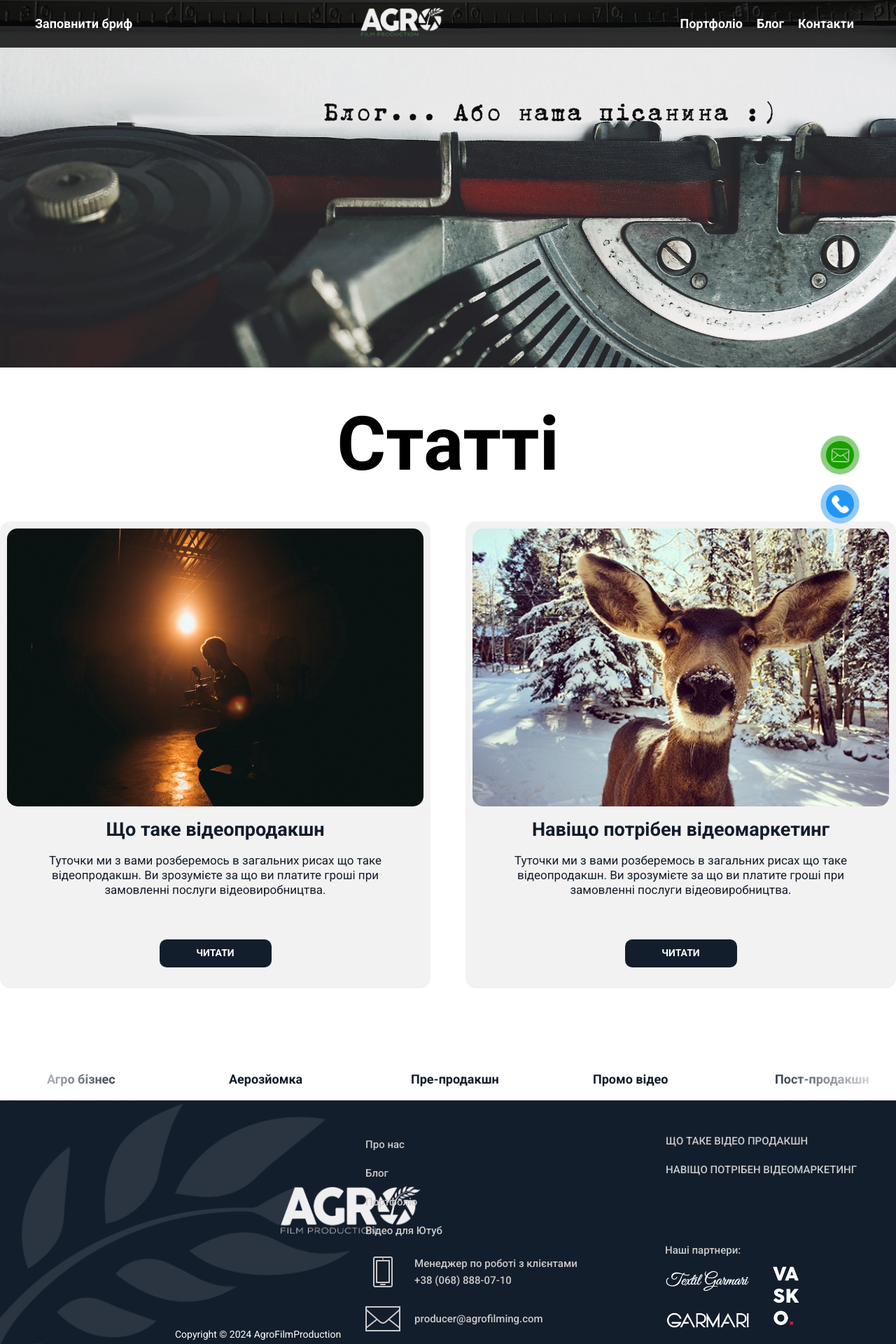
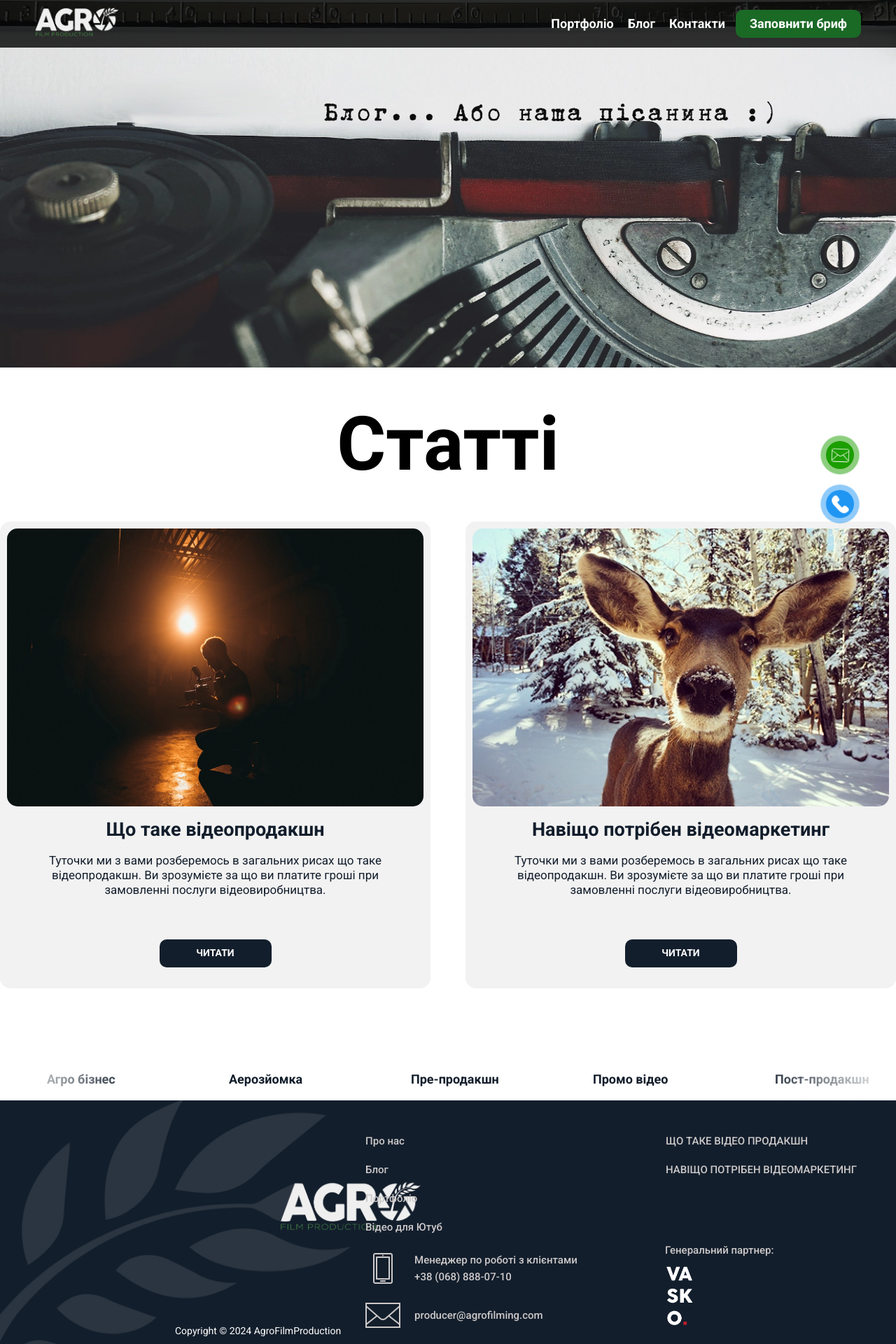
Before and after one commit to agrofilming/agrofilming-next, a Next.js app: page /blog in a window 1280 px wide. Shown: the top 1920 px of the page at 70% size. Built offline with nearby package versions, Linux system fonts and the light colour scheme.

Commit message:
add swiper, refactor header, partners, projects

```diff
--- a/package.json
+++ b/package.json
@@ -21,7 +21,7 @@
     "react-dom": "^18",
     "react-hook-form": "^7.51.4",
     "sass": "^1.71.0",
-    "swiper": "^11.0.6"
+    "swiper": "^11.1.3"
   },
   "devDependencies": {
     "@types/node": "^20",
--- a/src/components/Button/index.module.scss
+++ b/src/components/Button/index.module.scss
@@ -30,7 +30,25 @@
   }
 
   &:hover {
-    background-color: v.$color-red;
+    background-color: v.$color-dark-green;
+  }
+}
+
+.green {
+  @include m.typography(var(--btn-fontSize), 17px, var(--btn-fontWeight), v.$color-white);
+  background-color: v.$color-dark-green;
+  border: none;
+  text-transform: uppercase;
+  padding: 0 20px;
+
+  &.disabled {
+    opacity: 0.5;
+    cursor: not-allowed;
+  }
+
+  &:hover {
+    @include m.typography(var(--btn-fontSize), 17px, var(--btn-fontWeight), v.$color-dark-green);
+    background-color: v.$color-cream;
   }
 }
 
--- a/src/components/Button/interfaces.ts
+++ b/src/components/Button/interfaces.ts
@@ -1,7 +1,7 @@
 import { ButtonHTMLAttributes, ReactNode } from 'react';
 
 export interface IButtonProps extends ButtonHTMLAttributes<HTMLButtonElement> {
-  variant?: 'contained' | 'outlined';
+  variant?: 'contained' | 'outlined' | 'green';
   children: ReactNode;
   height?: string;
   width?: string;
--- a/src/containers/Footer/index.tsx
+++ b/src/containers/Footer/index.tsx
@@ -2,9 +2,7 @@ import Image from 'next/image';
 import Link from 'next/link';
 
 import logo from '@/assets/images/footer-logo-leaf.png';
-import logoSolo from '@/assets/images/footer-logo-solo-grey.png';
-import garmari from '@/assets/images/Garmari.png';
-import textil from '@/assets/images/textil.png';
+import logoSolo from '@/assets/images/footer-logo-solo.png';
 import vasko from '@/assets/images/vasko.png';
 
 import styles from './index.module.scss';
@@ -38,16 +36,8 @@ export const Footer = () => {
           <Link href="/blog/post/2">НАВІЩО ПОТРІБЕН ВІДЕОМАРКЕТИНГ</Link>
         </div>
         <div className={styles.partners}>
-          <p>Наші партнери:</p>
+          <p>Генеральний партнер:</p>
           <div className={styles['partners-items']}>
-            <div className={styles.garmari}>
-              <Link href="http://instagram.com/garmari2020" target="_blank">
-                <Image src={garmari} alt="garmari" />
-              </Link>
-              <Link href="https://garmari.web.app" target="_blank">
-                <Image src={textil} alt="garmari" />
-              </Link>
-            </div>
             <div className={styles.vasko}>
               <Link href="https://www.vasko.media/" target="_blank">
                 <Image src={vasko} alt="garmari" />
--- a/src/containers/Header/index.module.scss
+++ b/src/containers/Header/index.module.scss
@@ -11,13 +11,23 @@
   .nav {
     @include m.flex(0, center, space-between);
 
-    a {
+    > a {
       padding: 10px;
 
       &:hover {
         padding-bottom: 7px;
         color: v.$color-green;
-        border-bottom: 3px solid v.$color-green;
+        border-bottom: 3px solid v.$color-dark-green;
+      }
+    }
+
+    button {
+      margin-left: 5px;
+
+      &:hover {
+        > a {
+          color: v.$color-dark-green;
+        }
       }
     }
   }
--- a/src/containers/Header/index.tsx
+++ b/src/containers/Header/index.tsx
@@ -4,17 +4,21 @@ import Link from 'next/link';
 import logo from '@/assets/images/logo.png';
 
 import styles from './index.module.scss';
+import { Button } from '@/components';
 
 export const Header = () => (
   <header className={styles.container}>
-    <Link href="/brief">Заповнити бриф </Link>
     <Link href="/">
       <Image src={logo} alt="logo" />
     </Link>
+
     <div className={styles.nav}>
       <Link href="/#portfolio">Портфоліо</Link>
       <Link href="/blog">Блог</Link>
       <Link href="/#contacts">Контакти</Link>
+      <Button variant={'green'}>
+        <Link href="/brief">Заповнити бриф </Link>
+      </Button>
     </div>
   </header>
 );
--- a/src/containers/HomePage/containers/HomeTitle/index.tsx
+++ b/src/containers/HomePage/containers/HomeTitle/index.tsx
@@ -8,7 +8,7 @@ export const HomeTitle = () => {
   const [modalOpen, setModalOpen] = useState(false);
   return (
     <section className={styles.container}>
-      <p>ВІДЕОПРОДАКШН ПОВНОГО ЦИКЛУ. ПРАЦЮЄМО В УКРАЇНІ</p>
+      <p>ВІДЕОПРОДАКШН ПОВНОГО ЦИКЛУ. ПРАЦЮЄМО В УКРАЇНІ ТА ЗА ЇЇ МЕЖАМИ</p>
       <h1>
         СТВОРЮЄМО <br /> ВІДЕО <br /> <span>ДЛЯ АГРОБІЗНЕСУ</span>
       </h1>
--- a/src/containers/HomePage/containers/OurPartners/index.module.scss
+++ b/src/containers/HomePage/containers/OurPartners/index.module.scss
@@ -8,7 +8,7 @@
   background-size: contain;
   background-position: center;
   background-repeat: no-repeat;
-  padding-top: 120px;
+  padding: 120px 150px 0;
 
   .top-block {
     @include m.flex(30px, center, space-between);
@@ -31,5 +31,10 @@
   .partners {
     width: 100%;
     @include m.flex(10px, center, center);
+
+    .swiper-container {
+      width: 80%;
+      padding: 0 60px;
+    }
   }
 }
--- a/src/containers/HomePage/containers/OurProjects/component/Project/index.module.scss
+++ b/src/containers/HomePage/containers/OurProjects/component/Project/index.module.scss
@@ -2,20 +2,32 @@
 @use '@/styles/mixins' as m;
 
 .container {
-  width: 300px;
+  width: 25vw;
   height: auto;
   position: relative;
 
   img {
     width: 100%;
-    height: auto;
-    border-radius: 15px;
+    height: 100%;
+  }
+
+  &::after {
+    content: '';
+    position: absolute;
+    top: 0;
+    left: 0;
+    width: 100%;
+    height: 100%;
+    background-color: v.$color-dark-blue;
+    opacity: 0;
+    z-index: 1;
+    transition: 1s ease all;
   }
 
   .hover {
     position: absolute;
     width: 100%;
-    top: 50px;
+    top: calc(50% - 23px);
     left: 0;
     z-index: 2;
     text-align: center;
@@ -40,9 +52,8 @@
   }
 
   &:hover {
-
-    img {
-      opacity: 0.5;
+    &::after {
+      opacity: 0.7;
     }
 
     .hover {
--- a/src/containers/HomePage/containers/OurProjects/index.module.scss
+++ b/src/containers/HomePage/containers/OurProjects/index.module.scss
@@ -17,10 +17,11 @@
   }
 
   .projects {
+    width: 100%;
     display: grid;
     grid-template-columns: 1fr 1fr 1fr 1fr;
-    grid-row-gap: 30px;
-    grid-column-gap: 30px;
+    grid-row-gap: 0;
+    grid-column-gap: 0;
   }
 
   .more-button {
--- a/src/containers/HomePage/containers/YouTubeBlock/index.module.scss
+++ b/src/containers/HomePage/containers/YouTubeBlock/index.module.scss
@@ -4,7 +4,8 @@
 .container {
   @include m.flex(60px, center, center, column);
   position: relative;
-  background: url('/youtube-bg.webp');
+  background-image: url('/youtube_red.webp');
+
   background-size: cover;
   min-height: 100vh;
   padding: 50px;
```
Also changed, not shown: src/containers/HomePage/containers/OurPartners/index.tsx (+44 -4 lines), 2 other files (tests, documents, lock files or other folders).
